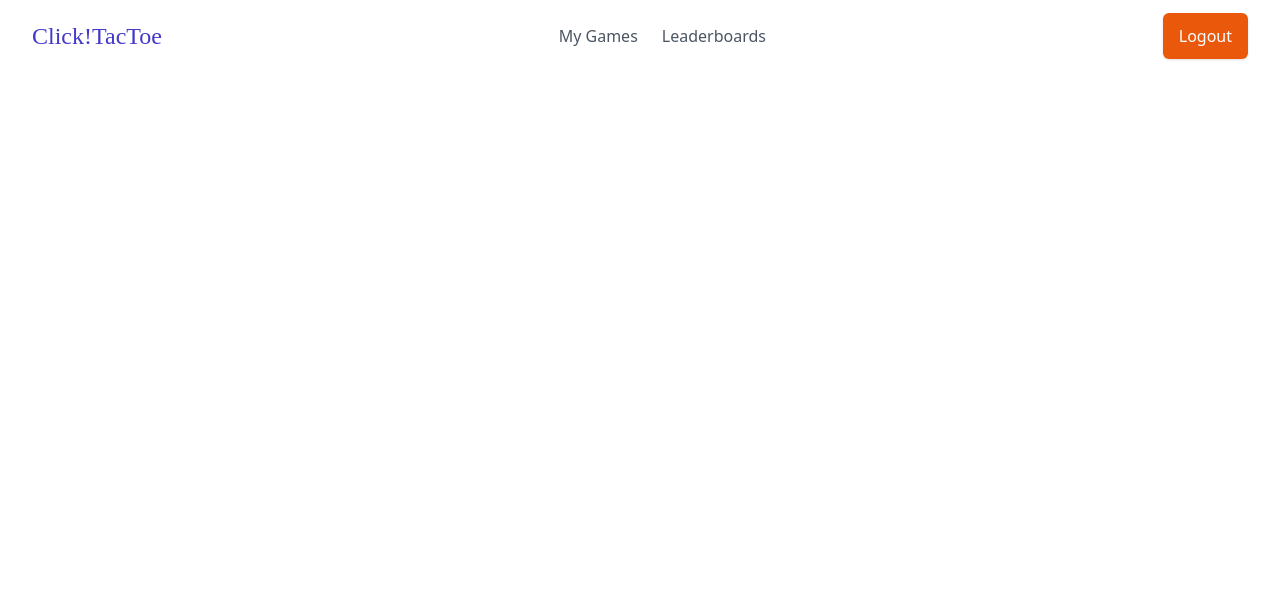
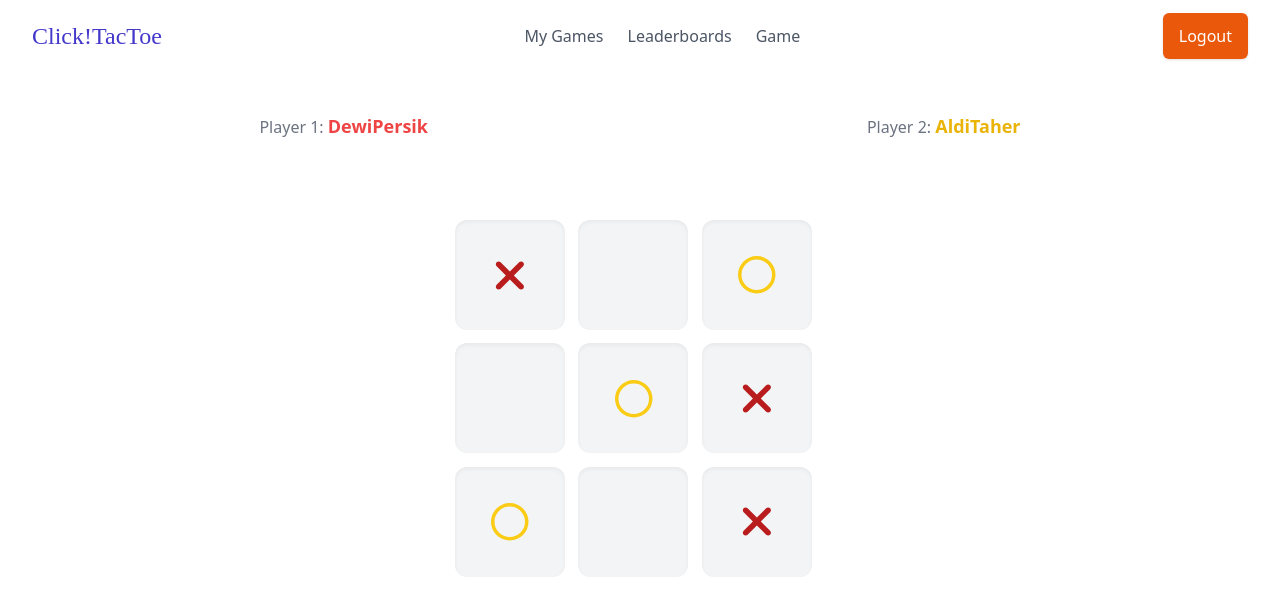
Before and after one commit to MargeryOlethea/ClickTacToe, a React (Vite) app in the folder client/: page /game in a window 1280 px wide. Shown: the top 616 px of the page. Built offline with nearby package versions, Linux system fonts and the light colour scheme; a web font is replaced by a local one.

Commit message:
game page on progress

```diff
--- a/client/src/components/Nav.jsx
+++ b/client/src/components/Nav.jsx
@@ -15,10 +15,7 @@ export default function Nav() {
             </Link>
           </div>
           <div className="md:hidden">
-            <button
-              className="text-gray-700 outline-none p-2 rounded-md focus:border-gray-400 focus:border"
-              onClick={() => setState(!state)}
-            >
+            <button className="text-gray-700 outline-none p-2 rounded-md focus:border-gray-400 focus:border">
               {state ? (
                 <svg
                   xmlns="http://www.w3.org/2000/svg"
@@ -58,10 +55,13 @@ export default function Nav() {
         >
           <ul className="justify-center items-center space-y-8 md:flex md:space-x-6 md:space-y-0">
             <li className="text-gray-600 hover:text-orange-600">
-              <a>My Games</a>
+              <Link to="/my-game">My Games</Link>
             </li>
             <li className="text-gray-600 hover:text-orange-600">
-              <a>Leaderboards</a>
+              <Link to="/leaderboards">Leaderboards</Link>
+            </li>
+            <li className="text-gray-600 hover:text-orange-600">
+              <Link to="/game">Game</Link>
             </li>
           </ul>
         </div>
--- a/client/src/routers/router.jsx
+++ b/client/src/routers/router.jsx
@@ -3,6 +3,7 @@ import BaseLayout from "../layouts/BaseLayout";
 import Testing from "../views/testing/Testing";
 import LoginPage from "../views/LoginPage";
 import RegisterPage from "../views/RegisterPage";
+import GamePage from "../views/GamePage";
 
 export const router = createBrowserRouter([
   {
@@ -17,7 +18,7 @@ export const router = createBrowserRouter([
     element: <BaseLayout />,
     children: [
       { path: "/", element: <Testing /> },
-      { path: "/game", element: "" },
+      { path: "/game", element: <GamePage /> },
       { path: "/my-game", element: "" },
       { path: "/leaderboards", element: "" },
     ],
--- /dev/null
+++ b/client/src/views/GamePage.jsx
@@ -0,0 +1,33 @@
+import Blocks from "./testing/Blocks";
+
+function GamePage() {
+  return (
+    <>
+      <div className="flex justify-around p-10">
+        <p className="text-gray-500">
+          Player 1:{" "}
+          <span className="font-bold text-red-500 text-lg">DewiPersik</span>
+        </p>
+        <p className="text-gray-500">
+          Player 2:{" "}
+          <span className="font-bold text-yellow-500 text-lg">AldiTaher</span>{" "}
+        </p>
+      </div>
+      <div className="flex justify-center items-center">
+        <div className="grid grid-cols-3 w-[450px] h-[450px] bg-white p-10">
+          <Blocks value="X" />
+          <Blocks />
+          <Blocks value="O" />
+          <Blocks />
+          <Blocks value="O" />
+          <Blocks value="X" />
+          <Blocks value="O" />
+          <Blocks />
+          <Blocks value="X" />
+        </div>
+      </div>
+    </>
+  );
+}
+
+export default GamePage;
--- a/client/src/views/testing/Blocks.jsx
+++ b/client/src/views/testing/Blocks.jsx
@@ -8,7 +8,7 @@ function Blocks({ value }) {
     <>
       <button
         className={`h-[110px] w-[110px] shadow-inner rounded-xl bg-gray-100 font-black text-3xl hover:scale-105 transition duration-500 ease-in-out ${
-          value === "X" ? "text-red-700" : "text-blue-700"
+          value === "X" ? "text-red-700" : "text-yellow-400"
         }`}
       >
         {value === "X" && <FontAwesomeIcon icon={faTimes} size="xl" />}
```
Also changed, not shown: 1 other file (tests, documents, lock files or other folders).
